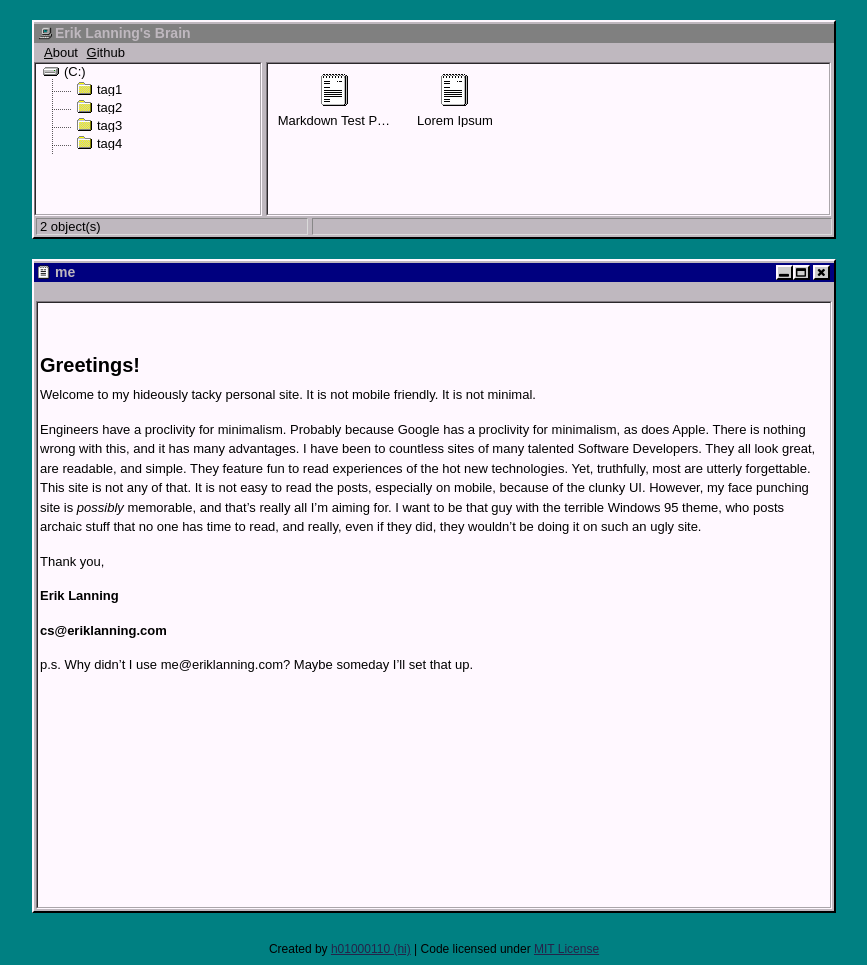
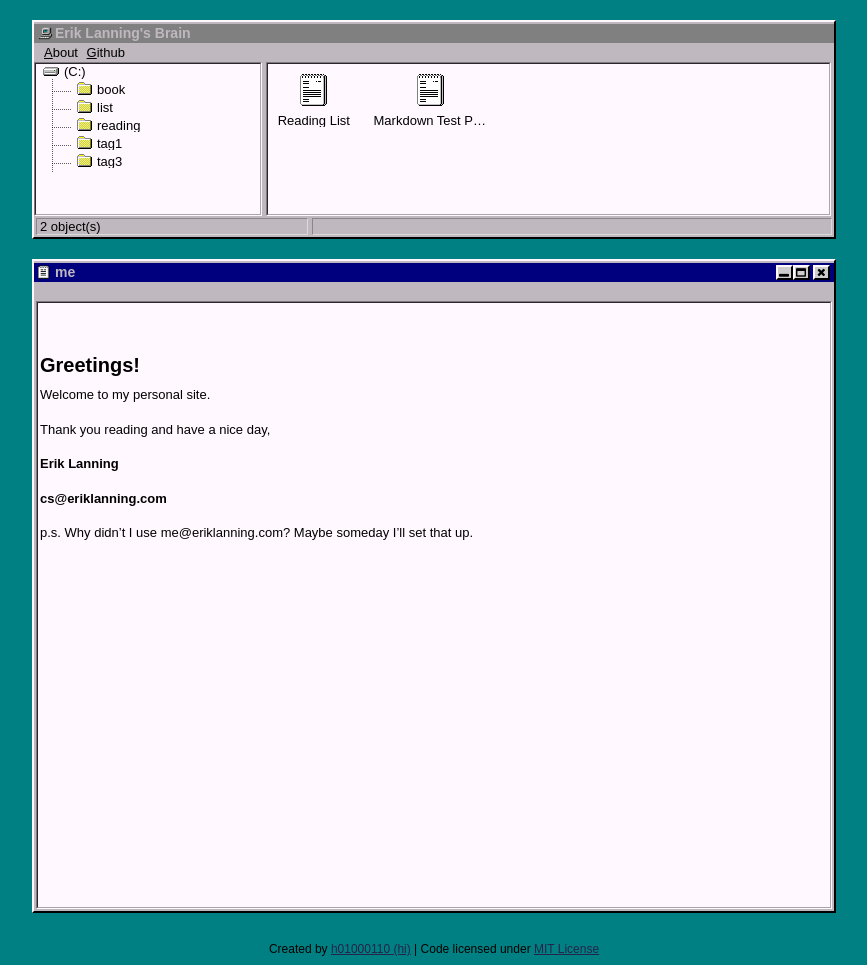
Before and after one commit to ELanning/ELanning.github.io, a Jekyll site: the page built from me/index.md, in a window 1280 px wide. Shown: the whole page, without its empty margins (206-1073 px from the left). Built offline with Jekyll 4.4.1, drawn with Linux system fonts in a browser that asks for light colours.

Commit message:
Add reading list

```diff
--- a/me/index.md
+++ b/me/index.md
@@ -5,17 +5,9 @@
 
 # Greetings!
 
-Welcome to my hideously tacky personal site. It is not mobile friendly. It is not minimal.
+Welcome to my personal site.
 
-Engineers have a proclivity for minimalism. Probably because Google has a proclivity for minimalism, as does Apple.
-There is nothing wrong with this, and it has many advantages. I have been to countless sites of many talented Software Developers.
-They all look great, are readable, and simple. They feature fun to read experiences of the hot new technologies.
- Yet, truthfully, most are utterly forgettable.
- This site is not any of that. It is not easy to read the posts, especially on mobile, because of the clunky UI.
- However, my face punching site is _possibly_ memorable, and that's really all I'm aiming for.
- I want to be that guy with the terrible Windows 95 theme, who posts archaic stuff that no one has time to read, and really, even if they did, they wouldn't be doing it on such an ugly site.
-
-Thank you,
+Thank you reading and have a nice day,
 
 **Erik Lanning**
 
```
Also changed, not shown: _posts/2017-08-31-lorem-ipsum.md (deleted, +0 -11 lines), _posts/2019-02-16-Reading-List.md (added, +145 -0 lines), 10 other files.
